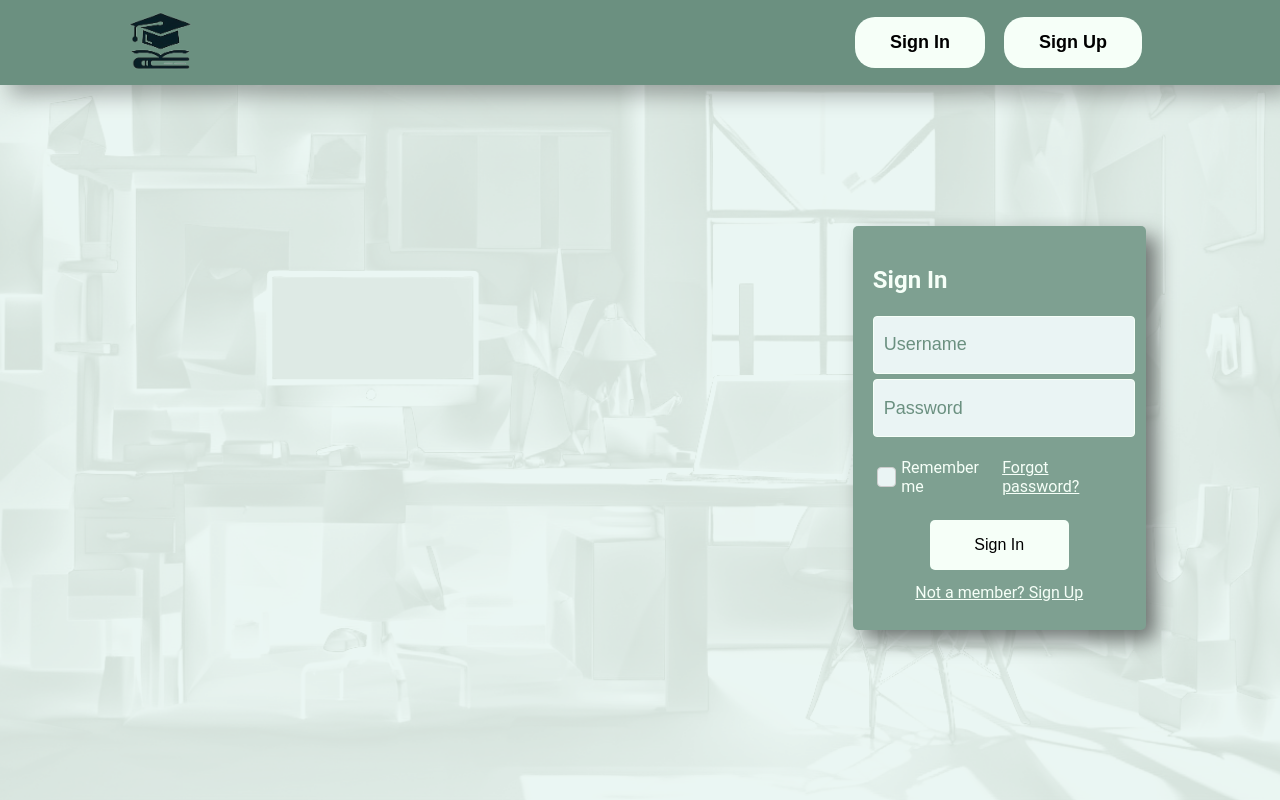
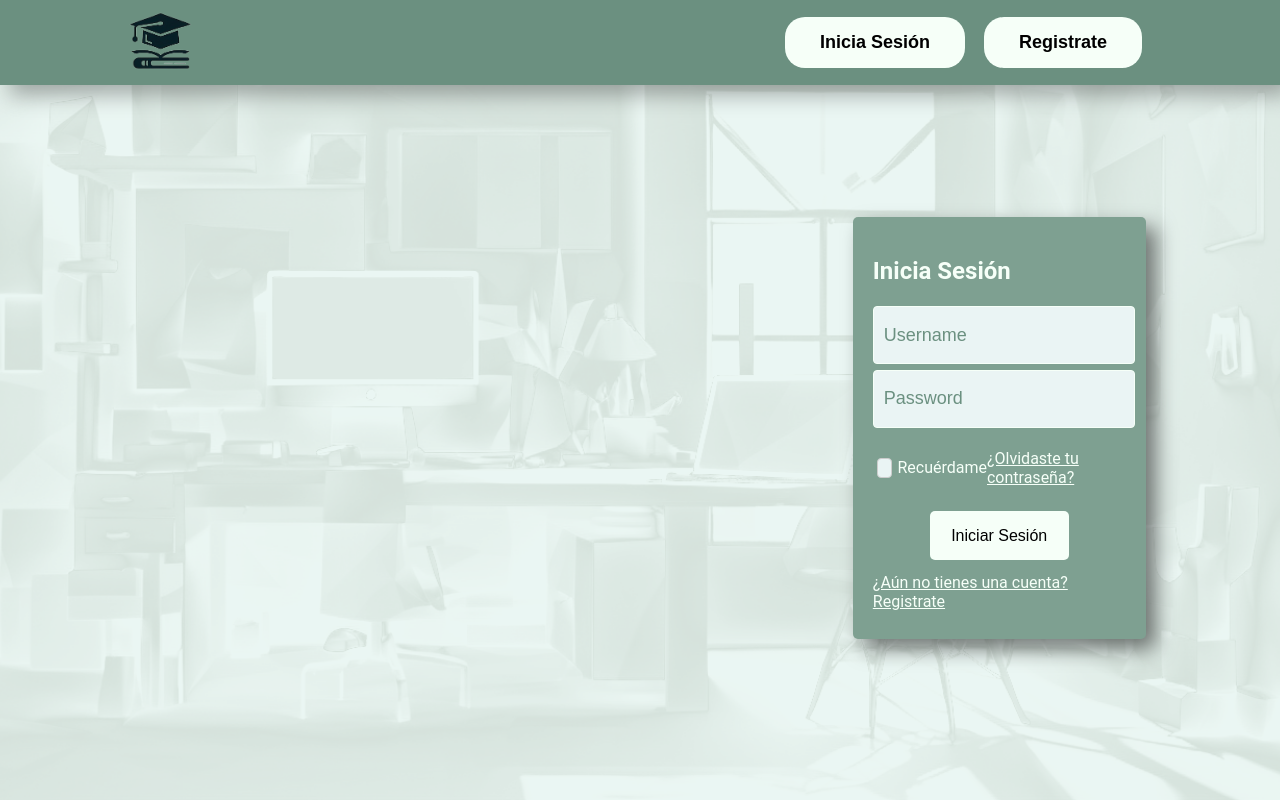
Before and after one commit to DCC-CC4401/2024-1-CC4401-1-grupo-9, a Django app: page /login/ in a window 1280 px wide. Run offline with Django 5.2, Linux system fonts and the light colour scheme.

Commit message:
cambio idioma a espannol

```diff
--- a/accounts/templates/bases/base.html
+++ b/accounts/templates/bases/base.html
@@ -20,8 +20,8 @@
                 </a>
             </div>
             <nav>
-                <a href="{% url 'login' %}" class="btn"><button>Sign In</button></a>
-                <a href="{% url 'register' %}" class="btn"><button>Sign Up</button></a>
+                <a href="{% url 'login' %}" class="btn"><button>Inicia Sesión</button></a>
+                <a href="{% url 'register' %}" class="btn"><button>Registrate</button></a>
             </nav>
         </header>
 
--- a/accounts/templates/login.html
+++ b/accounts/templates/login.html
@@ -19,7 +19,7 @@
     <div class="form">
         <form action="" method="POST">
             {% csrf_token %}
-            <h2>Sign In</h2>
+            <h2>Inicia Sesión</h2>
             <div class="form-group">
                 {{ form.username }}
             </div>
@@ -29,14 +29,14 @@
 
             <div class="remember-forgot">
                 <input type="checkbox" name="remember" id="remember">
-                <label for="remember">Remember me</label>
-                <a href="/forgot-password" class="forgot">Forgot password?</a>
+                <label for="remember">Recuérdame</label>
+                <a href="/forgot-password" class="forgot">¿Olvidaste tu contraseña?</a>
             </div>
 
-            <button type="submit" name="submit">Sign In</button>
+            <button type="submit" name="submit">Iniciar Sesión</button>
 
             <div class="links">
-                <a href="/register">Not a member? Sign Up</a>
+                <a href="/register">¿Aún no tienes una cuenta? Registrate</a>
             </div>
         </form>
     </div>
--- a/accounts/templates/register.html
+++ b/accounts/templates/register.html
@@ -19,7 +19,7 @@
     <div class="form">
         <form action="" method="POST">
             {% csrf_token %}
-            <h2>Register</h2>
+            <h2>Registro</h2>
             <div class="form-row">
                 <div class="form-group">
                     <h4>Tu nombre</h4>
@@ -50,9 +50,9 @@
                     {{ form.password2 }}
                 </div>
             </div>
-            <button type="submit" name="submit">Sign Up</button>
+            <button type="submit" name="submit">Registrarme</button>
             <div class="links">
-                <a href="/login">Do you have an account? Log In</a>
+                <a href="/login">¿Tienes cuenta? Inicia sesión</a>
             </div>
         </form>
     </div>
--- a/forum/templates/forums_main.html
+++ b/forum/templates/forums_main.html
@@ -21,7 +21,7 @@
         </div>
 
         <div class="form-group">
-            <label for="entry-form-body">Cuál es tu duda?</label>
+            <label for="entry-form-body">¿Cuál es tu duda?</label>
             <textarea id="entry-form-body" name="body" type="text"  placeholder="Pregunta"></textarea>
         </div>
 
```
Also changed, not shown: accounts/templates/forgot-password.html (+4 -4 lines), forum/templates/base.html (+5 -3 lines).
